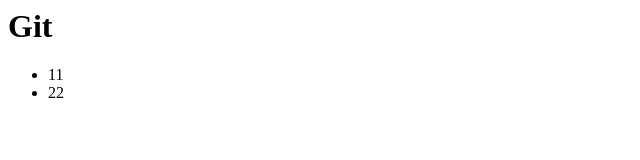
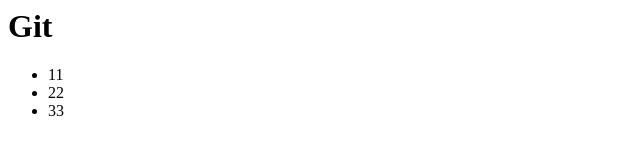
Before and after one commit to ChaHyeYoung/HY, a plain HTML site: page index.html in a window 1280 px wide. Shown: the full height of the page, 0-640 px from the left. Drawn offline with Linux system fonts and the light colour scheme.

Commit message:
실험2 브랜치 추가

```diff
--- a/index.html
+++ b/index.html
@@ -10,6 +10,7 @@
 		<ul>
 			<li>11</li>
 			<li>22</li>
+			<li>33</li>
 		</ul>
 	</body>
 </html>
```
